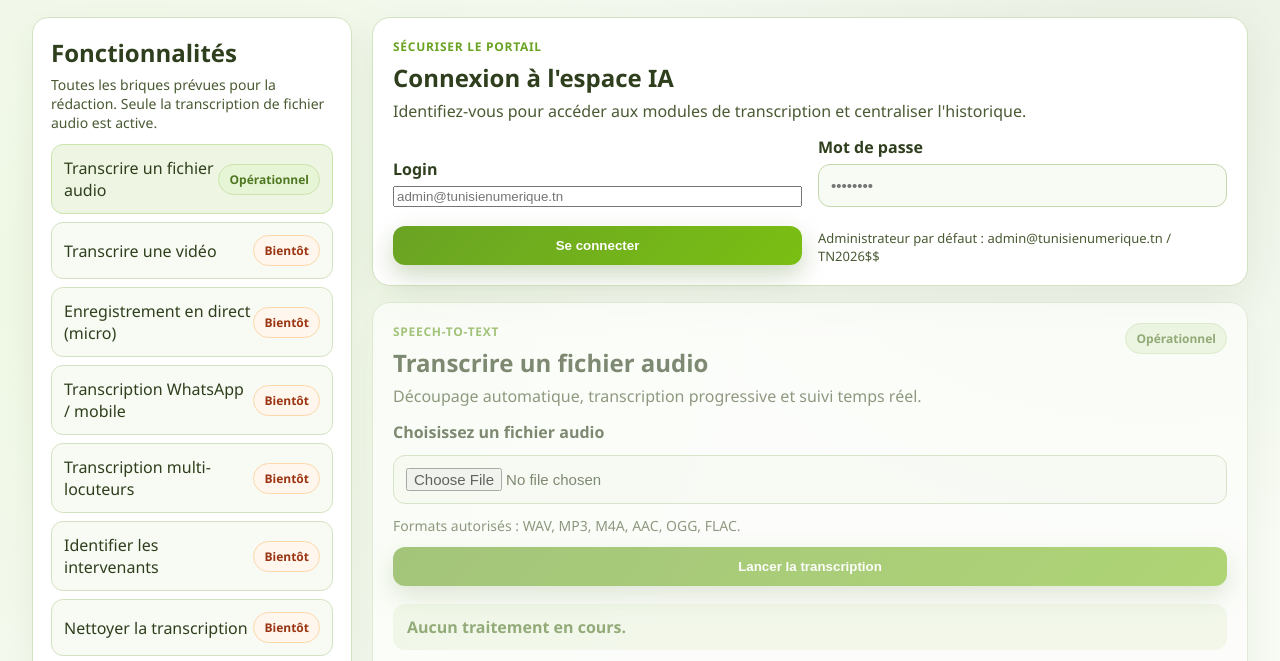
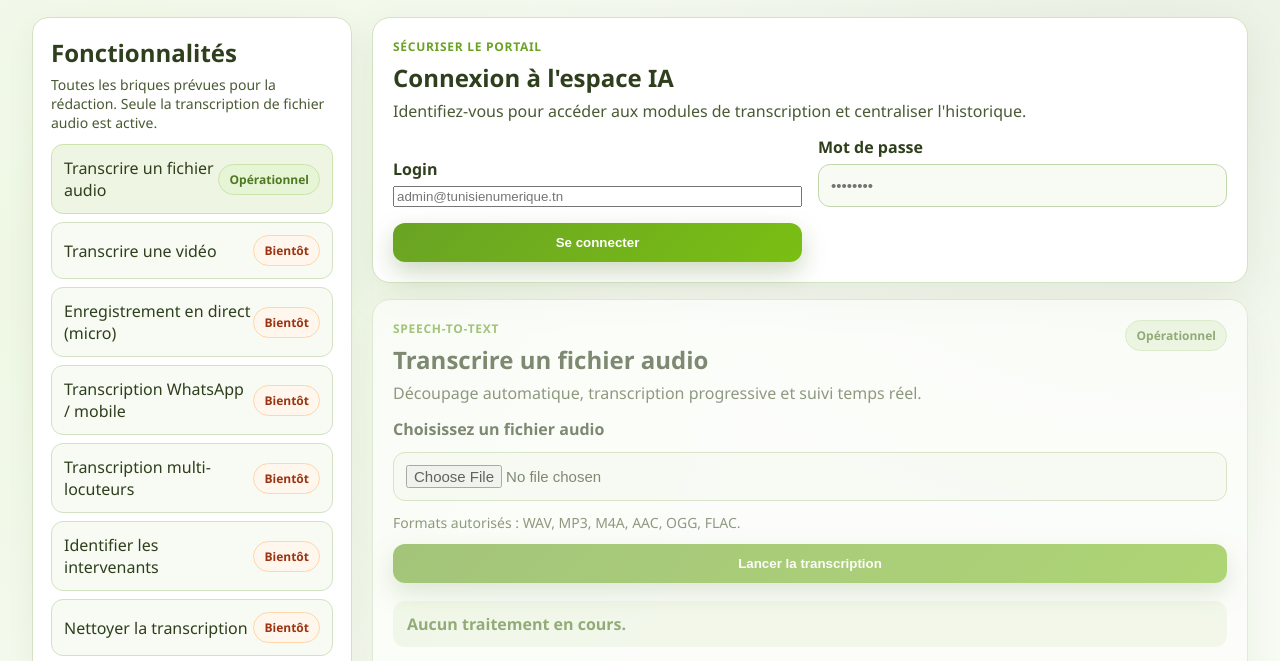
Before and after one commit to hatembellaaj/TunisieNumeriqueAIPortal, a plain HTML site: page frontend/index.html in a window 1280 px wide. Shown: the part 80-741 px from the top of the page. Drawn offline with Linux system fonts and the light colour scheme.

Commit message:
Remove default admin credentials from login form

```diff
--- a/frontend/index.html
+++ b/frontend/index.html
@@ -48,7 +48,6 @@
             <input type="password" id="password" placeholder="••••••••" required />
           </label>
           <button type="submit">Se connecter</button>
-          <p class="muted small">Administrateur par défaut : admin@tunisienumerique.tn / TN2026$$</p>
         </form>
       </div>
 
```
